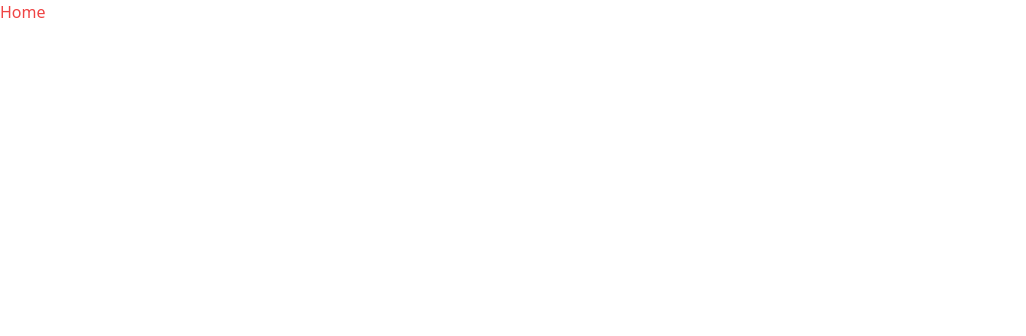
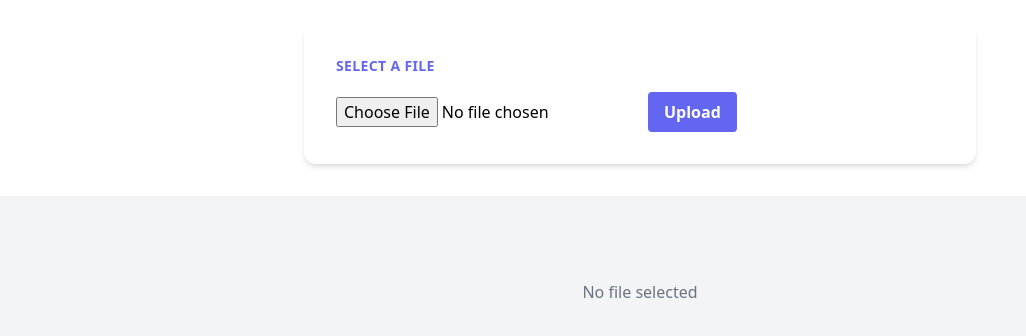
Before and after one commit to Madushan98/Ocrt-ToolkIt, a Next.js app in the folder frontend/: page / in a window 1280 px wide. Shown: the top 336 px of the page, without its empty margins (0-1026 px from the left). Built offline with nearby package versions, Linux system fonts and the light colour scheme.

Commit message:
file upload created

```diff
--- /dev/null
+++ b/frontend/app/context.tsx
@@ -0,0 +1,13 @@
+import React, { SetStateAction } from 'react'
+import { useState, createContext } from 'react'
+
+type File = {
+    // ...
+  }
+  type FileContextType = {
+    setPreviewUrl(value: SetStateAction<string | null>): void
+    previewUrl: string | null
+  }
+
+
+export const FileContext = createContext<FileContextType | null>(null)
--- a/frontend/app/page.tsx
+++ b/frontend/app/page.tsx
@@ -1,8 +1,22 @@
+'use client';
 import '../styles/globals.css'
-import React from "react";
+import React, { useState } from "react";
+import FileUpload from '../components/fileUpload';
+import FilePreview from '../components/filePreview';
+import { FileContext } from '../app/context';
+
 
 function Home() {
-  return <div className='text-red-500'>Home</div>;
+    const [previewUrl, setPreviewUrl] = useState<string | null>(null)
+
+    return (
+        <div className="container mx-auto">
+            <FileContext.Provider value={{previewUrl,setPreviewUrl}}>
+                <FileUpload />
+                <FilePreview />
+            </FileContext.Provider>
+        </div>
+    );
 }
 
 
--- /dev/null
+++ b/frontend/components/filePreview.tsx
@@ -0,0 +1,27 @@
+'use client'
+import { useState, useContext, useEffect } from 'react'
+import { FileContext } from '../app/context'
+
+
+const FilePreview = () => {
+    const fileContext = useContext(FileContext)
+
+    return (
+        <div style={{ paddingTop: '2rem' }}>
+          {fileContext?.previewUrl ? (
+            <img
+              className="h-48 w-full object-cover md:h-full md:w-60"
+              src={fileContext?.previewUrl}
+              alt="File Preview"
+            />
+          ) : (
+            <div className="h-48 w-full bg-gray-100 flex justify-center items-center">
+              <span className="text-gray-500">No file selected</span>
+            </div>
+          )}
+        </div>
+      )
+    }
+
+
+export default FilePreview
--- /dev/null
+++ b/frontend/components/fileUpload.tsx
@@ -0,0 +1,46 @@
+'use client';
+import { url } from 'inspector';
+import { useState, createContext, useContext } from 'react'
+import FilePreview from './filePreview';
+import { FileContext } from '../app/context';
+
+const FileUpload = () => {
+  const [selectedFile, setSelectedFile] =  useState<Blob | null>(null)
+  const fileContext = useContext(FileContext)
+
+  const handleFileInput = (event: React.ChangeEvent<HTMLInputElement> ) => {
+    const selectedFile = event.target.files?.[0]
+    if (selectedFile) {
+        setSelectedFile(selectedFile)
+        console.log(URL.createObjectURL(selectedFile))
+        fileContext?.setPreviewUrl(URL.createObjectURL(selectedFile))
+    }
+
+  }
+
+  const handleUpload = () => {
+    // TODO: Implement file upload logic
+  }
+
+  return (
+    <div className="max-w-sm mx-auto mt-6 bg-white rounded-xl shadow-md overflow-hidden md:max-w-2xl">
+      <div className="md:flex">
+        <div className="p-8">
+          <div className="uppercase tracking-wide text-sm text-indigo-500 font-semibold">
+            Select a file
+          </div>
+          <input type="file" onChange={handleFileInput} />
+          <button
+            className="bg-indigo-500 hover:bg-indigo-700 text-white font-bold py-2 px-4 mt-4 rounded"
+            onClick={handleUpload}
+            disabled={!selectedFile}
+          >
+            Upload
+          </button>
+        </div>
+      </div>
+    </div>
+  )
+}
+
+export default FileUpload
```
